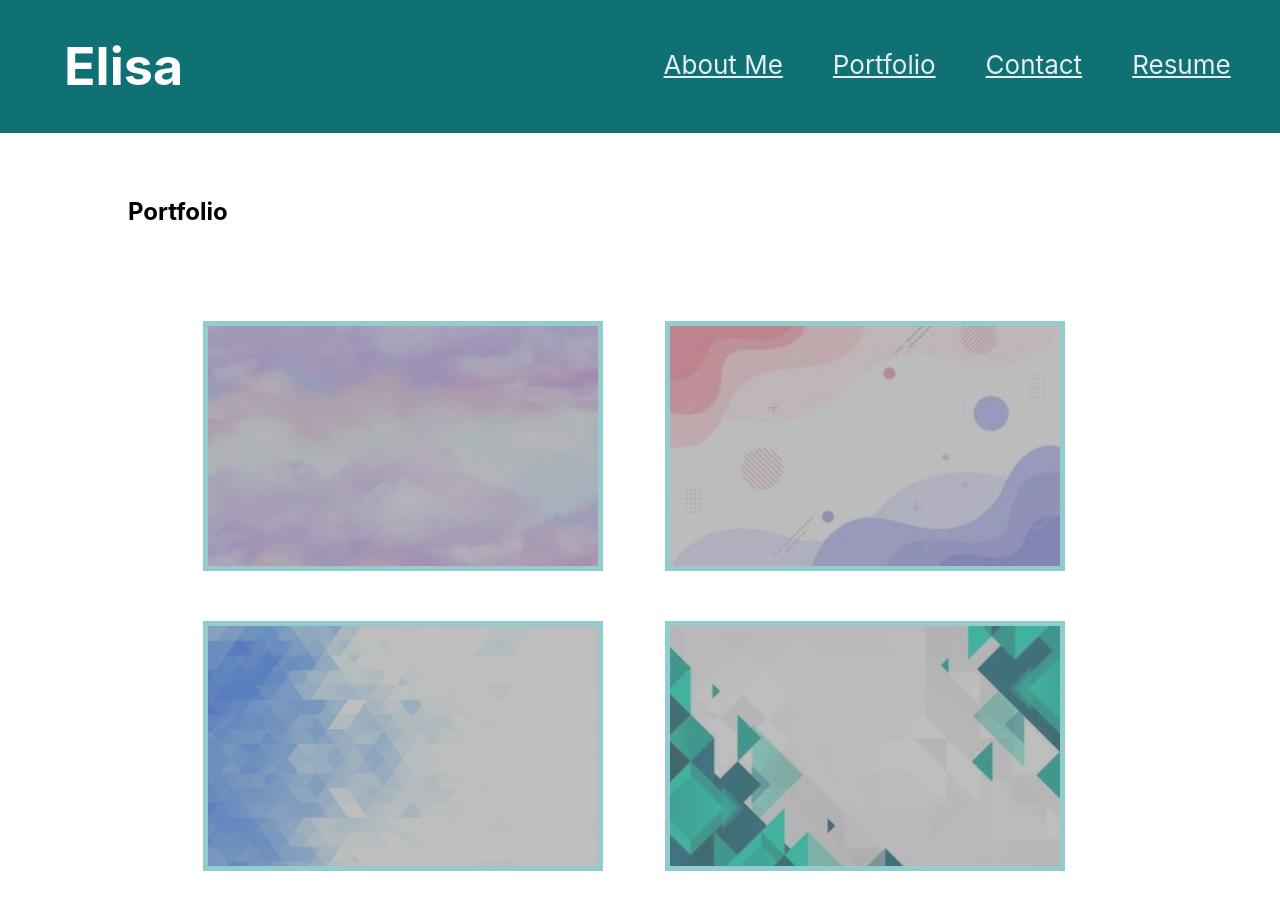
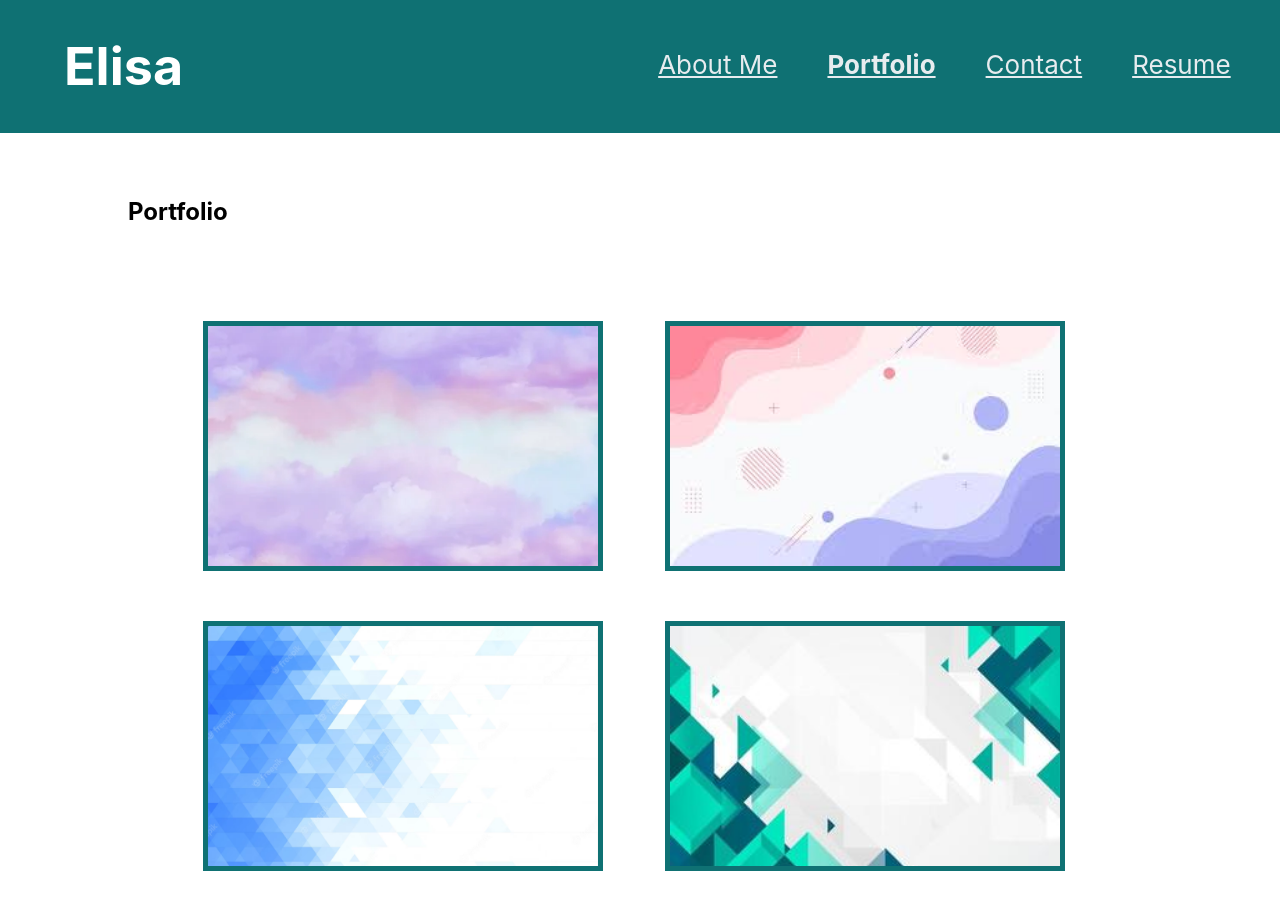
Before and after one commit to ED0920/react-portfolio, a React (Create React App) app: page /portfolio in a window 1280 px wide. Shown: the top 919 px of the page. Built offline with nearby package versions, Linux system fonts and the light colour scheme.

Commit message:
add bold styling on nav

```diff
--- a/src/App.css
+++ b/src/App.css
@@ -76,32 +76,21 @@ footer {
   padding: 50px;
 }
 .image-container {
+  position: relative;
   box-sizing: border-box;
-  border: 5px solid #92cccd;
+  border: 5px solid #0f7173;
   margin: 25px;
   height: 250px;
   width: 400px;
 }
+.image {
+  position: absolute;
+  height: 100%;
+  width: 100%;
+  left: 0;
+  top: 0;
+}
 
-.hidden {
-  padding: 50px 25px 50px 25px;
-  width: 340px;
-  height: 140px;
-  background-color: grey;
-  opacity: 50%;
-}
-.hidden a {
-  display: none;
-}
-.hidden h5 {
-  display: none;
-}
-.hidden:hover a {
-  display: block;
-}
-.hidden:hover h5 {
-  display: block;
-}
 /* Contact */
 
 .name {
--- a/src/App.js
+++ b/src/App.js
@@ -24,7 +24,7 @@ function Layout({ children }) {
 const router = createBrowserRouter([
   {
     path: "/",
-    element: <Layout><AboutMe /></Layout>,
+    element: <Layout ><AboutMe /></Layout>,
   },
   {
     path: "/portfolio",
--- a/src/components/Header.js
+++ b/src/components/Header.js
@@ -1,25 +1,34 @@
-import { Link } from "react-router-dom";
+import { Link, useLocation } from "react-router-dom";
 
 const style = {
   color: "#E7ECEF",
 };
+
+const selectedStyle = {
+  color: "#E7ECEF",
+  fontWeight: 'bold'
+}
+
 const Header = () => {
+
+  const currentPath = useLocation().pathname
+
   return (
     <div className="Nav">
       <div>
         <h1>Elisa</h1>
       </div>
       <div class="Navbar">
-        <Link to={"/"} class="navStyle" style={style}>
+        <Link to={"/"} class="navStyle" style={currentPath === "/" ? selectedStyle : style}>
           About Me
         </Link>
-        <Link to={"/portfolio"} style={style}>
+        <Link to={"/portfolio"} style={currentPath === "/portfolio" ? selectedStyle : style}>
           Portfolio
         </Link>
-        <Link to={"/contact"} style={style}>
+        <Link to={"/contact"} style={currentPath === "/contact" ? selectedStyle : style}>
           Contact
         </Link>
-        <Link to={"/resume"} style={style}>
+        <Link to={"/resume"} style={currentPath === "/resume" ? selectedStyle : style}>
           Resume
         </Link>
       </div>
--- a/src/components/Portfolio.js
+++ b/src/components/Portfolio.js
@@ -5,40 +5,44 @@ import bg4 from "../assets/pro4.jpeg";
 import bg5 from "../assets/pro5.jpeg";
 import bg6 from "../assets/pro6.jpeg";
 import { ReactComponent as GithubSvg } from "../assets/github.svg";
+import { useState } from "react";
 
-const boxStyle1 = {
-  backgroundImage: `url(${bg1})`,
+const marginStyling = { marginLeft: 10, marginRight: 10 };
+
+const PortfolioBox = ({ image, children }) => {
+  const [hover, setHover] = useState(false);
+
+  const imageStyle = {
+    backgroundImage: `url(${image})`,
     backgroundSize: "cover",
+    opacity: hover ? 0.5 : 1,
+    zIndex: -9999,
   };
-const boxStyle2 = {
-  backgroundImage: `url(${bg2})`,
-  backgroundSize: "cover",
+  const textStyle = {
+    opacity: hover ? 1 : 0,
+    PaddingTop: "10px",
+  };
+  return (
+    <div
+      class="image-container"
+      onMouseEnter={() => setHover(true)}
+      onMouseLeave={() => setHover(false)}
+    >
+      <div style={textStyle}>{children}</div>
+      <div class="image" style={imageStyle}></div>
+    </div>
+  );
 };
 
-const boxStyle3 = {
-  backgroundImage: `url(${bg3})`,
-  backgroundSize: "cover",
-};
-const boxStyle4 = {
-  backgroundImage: `url(${bg4})`,
-  backgroundSize: "cover",
-};
-const boxStyle5 = {
-  backgroundImage: `url(${bg5})`,
-  backgroundSize: "cover",
-};
-const boxStyle6 = {
-  backgroundImage: `url(${bg6})`,
-  backgroundSize: "cover",
-};
 const Portfolio = () => {
   return (
     <div class="Portfolio">
       <div class="bodyContainer">
         <h2>Portfolio</h2>
         <div class="container">
-          <div class="image-container" style={boxStyle1}>
-            <div class="hidden">
+          <PortfolioBox image={bg1}>
+            <>
+              <div style={marginStyling}>
                 <a href="https://note-taker-23.herokuapp.com/"> Note Taker</a>
                 <a
                   href="https://github.com/ED0920/note-taker"
@@ -48,10 +52,10 @@ const Portfolio = () => {
                 </a>
                 <h5>JavaScript</h5>
               </div>
-          </div>
-
-          <div class="image-container" style={boxStyle2}>
-            <div class="hidden">
+            </>
+          </PortfolioBox>
+          <PortfolioBox image={bg2}>
+            <>
               <a href="https://ed0920.github.io/password-generator/">
                 Password Generator
               </a>
@@ -62,11 +66,10 @@ const Portfolio = () => {
                 <GithubSvg />
               </a>
               <h5>MernStack</h5>
-            </div>
-          </div>
-
-          <div class="image-container" style={boxStyle3}>
-            <div class="hidden">
+            </>
+          </PortfolioBox>
+          <PortfolioBox image={bg3}>
+            <>
               <a href="https://ed0920.github.io/Code-Quiz/">Coding Quiz </a>
               <a
                 href="https://github.com/ED0920/Code-Quiz"
@@ -75,11 +78,11 @@ const Portfolio = () => {
                 <GithubSvg />
               </a>
               <h5>Web APIs</h5>
-            </div>
-          </div>
+            </>
+          </PortfolioBox>
 
-          <div class="image-container" style={boxStyle4}>
-            <div class="hidden">
+          <PortfolioBox image={bg4}>
+            <>
               <a href="https://project-2-fullstack-estore.herokuapp.com/">
                 Ecommerce Store
               </a>
@@ -89,12 +92,12 @@ const Portfolio = () => {
               >
                 <GithubSvg />
               </a>
-              <h5>project 2</h5>
-            </div>
-          </div>
+              <h5>Project 2</h5>
+            </>
+          </PortfolioBox>
 
-          <div class="image-container" style={boxStyle5}>
-            <div class="hidden">
+          <PortfolioBox image={bg5}>
+            <>
               <a href="https://ed0920.github.io/Professional-Porfolio/">
                 Professional Portfolio
               </a>
@@ -105,23 +108,23 @@ const Portfolio = () => {
                 <GithubSvg />
               </a>
               <h5>HTML & CSS</h5>
-            </div>
-          </div>
+            </>
+          </PortfolioBox>
 
-          <div class="image-container" style={boxStyle6}>
-            <div class="hidden">
+          <PortfolioBox image={bg6}>
+            <>
               <a href="https://ed0920.github.io/Weather-Dashboard/">
                 Weather Dashboard
               </a>
               <a
-                href=" https://github.com/ED0920/Weather-Dashboard"
+                href="https://github.com/ED0920/Weather-Dashboard/"
                 style={{ margin: "10px 10px 10px 10px" }}
               >
                 <GithubSvg />
               </a>
-              <h5>Server-Side APIs</h5>
-            </div>
-          </div>
+              <h5>HTML & CSS</h5>
+            </>
+          </PortfolioBox>
         </div>
       </div>
     </div>
```
Lines whose indentation alone changed are shown as unchanged.
